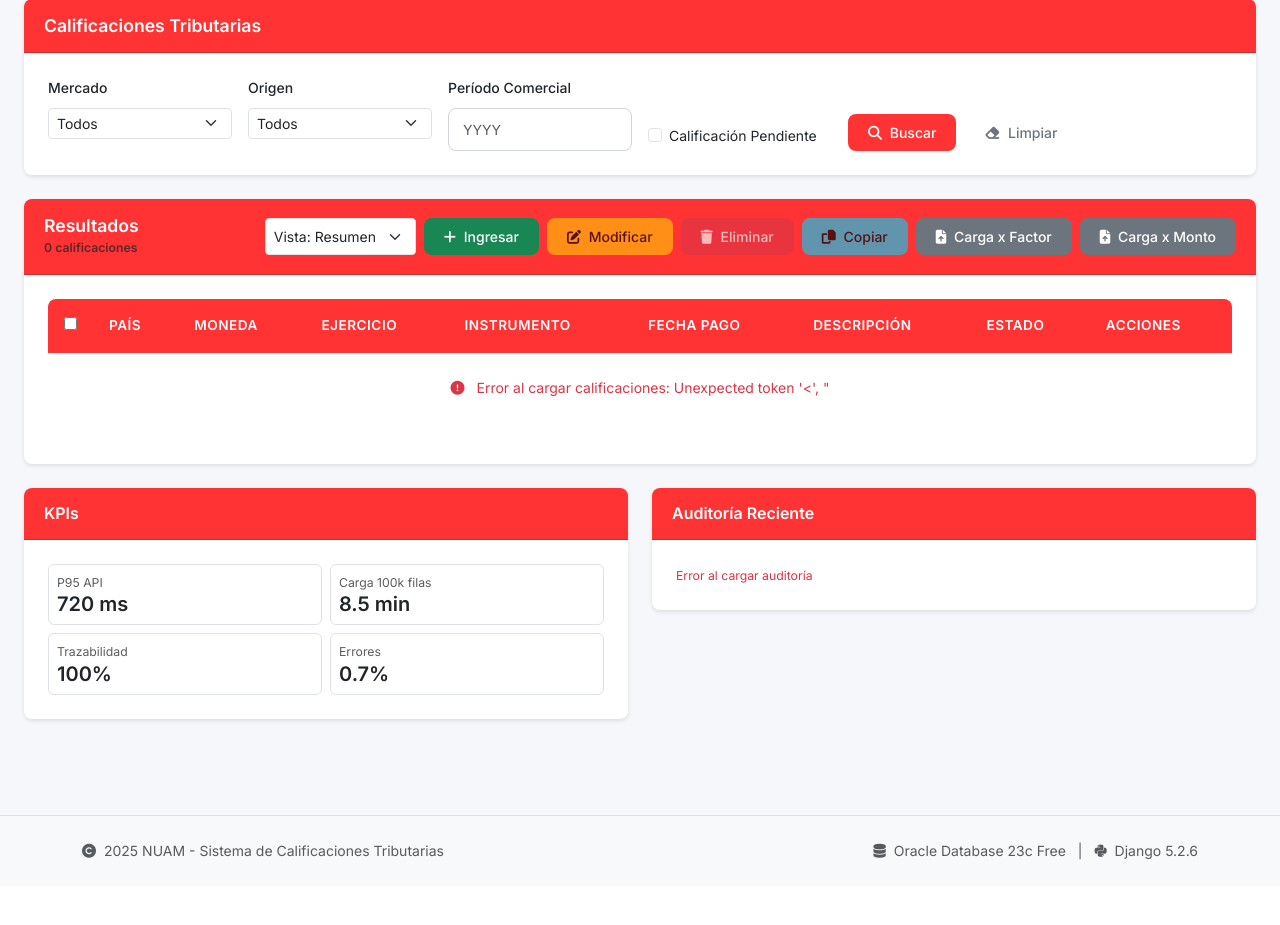
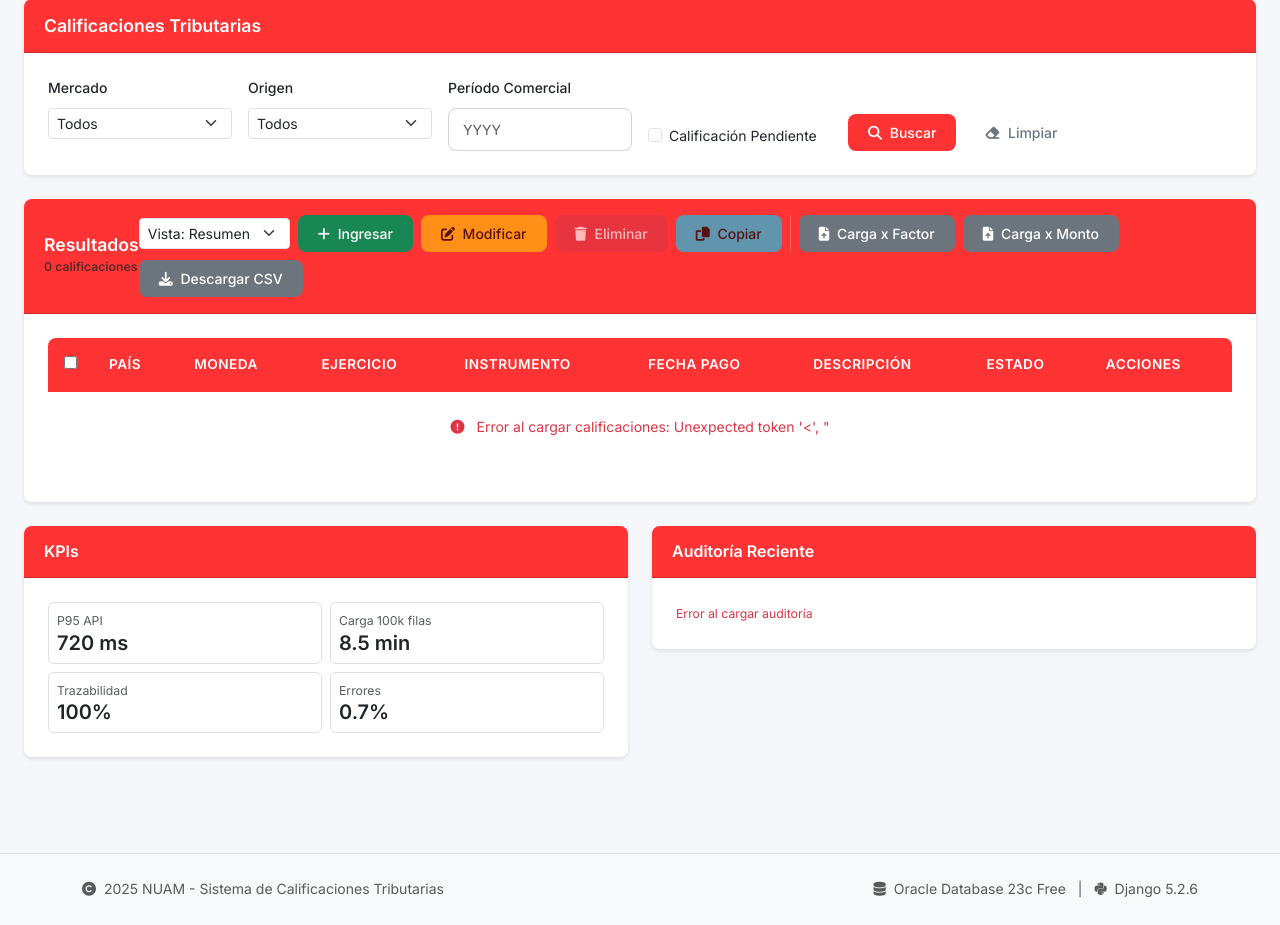
Before and after one commit to Tornadusk/NUAM, a Django app: page /calificaciones/mantenedor/ in a window 1280 px wide. Shown: the part 262-1187 px from the top of the page. Before the commit the page ends 1122 px from the top, so only its background shows below. Run offline with Django 5.2, Linux system fonts and the light colour scheme; the visitor is signed in with stand-in values (Sample User, id 1); data that the repository does not hold is empty.

Commit message:
feat: Implementar carga masiva x Factor con exportación CSV
- Agregar endpoint upload_factores para carga masiva de calificaciones
- Implementar cálculo automático de hash MD5 para carga_detalle
- Agregar botón Descargar CSV en header de Mantenedor
- Agregar botón Descargar CSV por fila en tabla de calificaciones
- Agregar enlace de descarga de formato CSV de ejemplo
- Navegación automática entre tabs tras carga masiva
- Mejorar manejo de errores con traceback detallado
- Incluir test_carga_factores.csv como plantilla de formato

```diff
--- a/templates/calificaciones/mantenedor.html
+++ b/templates/calificaciones/mantenedor.html
@@ -107,13 +107,13 @@
                         <h5 class="card-title mb-0">Resultados</h5>
                         <small class="text-muted"><span id="contadorCalificaciones">0</span> calificaciones</small>
                     </div>
-                    <div class="d-flex gap-2">
+                    <div class="d-flex gap-2 flex-wrap align-items-center">
                         <!-- Vista Toggle -->
                         <select class="form-select form-select-sm" id="vistaToggle" style="width: auto;">
                             <option value="resumen">Vista: Resumen</option>
                             <option value="completa">Vista: Completa</option>
                         </select>
-                        <!-- Botones Acciones -->
+                        <!-- Botones Acciones Primarias -->
                         <button class="btn btn-success btn-sm" onclick="abrirModalIngresar()">
                             <i class="fas fa-plus me-1"></i> Ingresar
                         </button>
@@ -126,11 +126,17 @@
                         <button class="btn btn-info btn-sm" onclick="copiarCalificacion()" id="btnCopiar" disabled>
                             <i class="fas fa-copy me-1"></i> Copiar
                         </button>
+                        <!-- Separador visual -->
+                        <div class="vr"></div>
+                        <!-- Botones Carga/Descarga -->
                         <button class="btn btn-secondary btn-sm" onclick="abrirModalCargaFactor()">
                             <i class="fas fa-file-upload me-1"></i> Carga x Factor
                         </button>
                         <button class="btn btn-secondary btn-sm" onclick="abrirModalCargaMonto()">
                             <i class="fas fa-file-upload me-1"></i> Carga x Monto
+                        </button>
+                        <button class="btn btn-secondary btn-sm" onclick="exportarCalificacionesCSV()">
+                            <i class="fas fa-download me-1"></i> Descargar CSV
                         </button>
                     </div>
                 </div>
@@ -236,8 +242,8 @@
                                     <input type="file" class="form-control" accept=".csv,.xlsx" required>
                                 </div>
                                 <div class="mb-3">
-                                    <a href="#" class="text-primary">
-                                        <i class="fas fa-eye me-1"></i> Ver formato de entrega
+                                    <a href="{% static 'files/formato_carga_factor.csv' %}" download="formato_carga_factor.csv" class="text-primary">
+                                        <i class="fas fa-download me-1"></i> Descargar formato CSV
                                     </a>
                                 </div>
                                 <button type="submit" class="btn btn-primary">
@@ -261,7 +267,7 @@
                                 </div>
                                 <div class="mb-3">
                                     <a href="#" class="text-primary">
-                                        <i class="fas fa-eye me-1"></i> Ver formato de entrega
+                                        <i class="fas fa-info-circle me-1"></i> Formato disponible próximamente
                                     </a>
                                 </div>
                                 <button type="button" class="btn btn-info mb-2" onclick="calcularFactores()">
--- /dev/null
+++ b/templates/static/files/formato_carga_factor.csv
@@ -0,0 +1,3 @@
+id_corredora,id_instrumento,id_fuente,id_moneda,ejercicio,fecha_pago,descripcion,ingreso_por_montos,acogido_sfut,secuencia_evento,F08,F09,F10,F11,F12,F13,F14,F15,F16,F17,F18,F19,F20,F21,F22,F23,F24,F25,F26,F27,F28,F29,F30,F31,F32,F33,F34,F35,F36,F37
+1,1,1,1,2023,2025-11-05,Calificación de prueba 1,false,true,00001,0.00001,0.00002,0.00003,,,,,,,,,,,,,,,,,,,,,,,,,,
+1,1,1,1,2024,2025-11-06,Calificación de prueba 2,false,false,00002,,0.00005,,0.00010,,,,,,,,,,,,,,,,,,,,,,0.00001,0.00001,,
--- a/templates/static/js/mantenedor/calificaciones.js
+++ b/templates/static/js/mantenedor/calificaciones.js
@@ -183,12 +183,17 @@ function renderCalificaciones() {
                 <span class="badge ${getEstadoBadgeClass(cal.estado)}">${cal.estado || 'borrador'}</span>
             </td>
             <td>
-                <button class="btn btn-sm btn-primary" onclick="editCalificacion(${cal.id_calificacion})">
-                    <i class="fas fa-edit"></i>
-                </button>
-                <button class="btn btn-sm btn-danger" onclick="deleteCalificacion(${cal.id_calificacion})">
-                    <i class="fas fa-trash"></i>
-                </button>
+                <div class="btn-group btn-group-sm" role="group">
+                    <button class="btn btn-primary" onclick="editCalificacion(${cal.id_calificacion})" title="Editar">
+                        <i class="fas fa-edit"></i>
+                    </button>
+                    <button class="btn btn-secondary" onclick="descargarCalificacionCSV(${cal.id_calificacion})" title="Descargar CSV">
+                        <i class="fas fa-download"></i>
+                    </button>
+                    <button class="btn btn-danger" onclick="deleteCalificacion(${cal.id_calificacion})" title="Eliminar">
+                        <i class="fas fa-trash"></i>
+                    </button>
+                </div>
             </td>
         </tr>
     `).join('');
@@ -876,3 +881,82 @@ export function deleteCalificacion(id) {
     selectedCalificacionId = id;
     eliminarCalificacion();
 }
+
+/**
+ * Exportar calificaciones visibles a CSV
+ */
+export async function exportarCalificacionesCSV() {
+    if (!calificacionesData || calificacionesData.length === 0) {
+        alert('No hay calificaciones para exportar');
+        return;
+    }
+
+    // Crear CSV desde los datos actuales
+    const headers = ['ID', 'Corredora', 'País', 'Instrumento', 'Moneda', 'Ejercicio', 'Fecha Pago', 'Descripción', 'Estado'];
+    const rows = calificacionesData.map(cal => [
+        cal.id_calificacion,
+        cal.id_corredora_nombre || '',
+        cal.id_corredora_pais_nombre || '',
+        cal.id_instrumento_nombre || '',
+        cal.id_moneda_codigo || '',
+        cal.ejercicio || '',
+        cal.fecha_pago || '',
+        (cal.descripcion || '').replace(/,/g, ';'), // Reemplazar comas en descripción
+        cal.estado || ''
+    ]);
+
+    // Crear contenido CSV
+    let csvContent = headers.join(',') + '\n';
+    rows.forEach(row => {
+        csvContent += row.join(',') + '\n';
+    });
+
+    // Descargar archivo
+    const blob = new Blob([csvContent], { type: 'text/csv;charset=utf-8;' });
+    const link = document.createElement('a');
+    const url = URL.createObjectURL(blob);
+    link.setAttribute('href', url);
+    link.setAttribute('download', `calificaciones_${new Date().toISOString().split('T')[0]}.csv`);
+    link.style.visibility = 'hidden';
+    document.body.appendChild(link);
+    link.click();
+    document.body.removeChild(link);
+}
+
+/**
+ * Descargar una calificación individual como CSV
+ */
+export function descargarCalificacionCSV(id) {
+    const cal = calificacionesData.find(c => c.id_calificacion === id);
+    if (!cal) {
+        alert('Calificación no encontrada');
+        return;
+    }
+
+    // Crear CSV con una sola fila
+    const headers = ['ID', 'Corredora', 'País', 'Instrumento', 'Moneda', 'Ejercicio', 'Fecha Pago', 'Descripción', 'Estado'];
+    const row = [
+        cal.id_calificacion,
+        cal.id_corredora_nombre || '',
+        cal.id_corredora_pais_nombre || '',
+        cal.id_instrumento_nombre || '',
+        cal.id_moneda_codigo || '',
+        cal.ejercicio || '',
+        cal.fecha_pago || '',
+        (cal.descripcion || '').replace(/,/g, ';'),
+        cal.estado || ''
+    ];
+
+    const csvContent = headers.join(',') + '\n' + row.join(',') + '\n';
+
+    // Descargar archivo
+    const blob = new Blob([csvContent], { type: 'text/csv;charset=utf-8;' });
+    const link = document.createElement('a');
+    const url = URL.createObjectURL(blob);
+    link.setAttribute('href', url);
+    link.setAttribute('download', `calificacion_${cal.id_calificacion}.csv`);
+    link.style.visibility = 'hidden';
+    document.body.appendChild(link);
+    link.click();
+    document.body.removeChild(link);
+}
--- a/templates/static/js/mantenedor/init.js
+++ b/templates/static/js/mantenedor/init.js
@@ -117,6 +117,8 @@ window.copiarCalificacion = Calificaciones.copiarCalificacion;
 window.buscarCalificaciones = Calificaciones.buscarCalificaciones;
 window.cargarCalificaciones = Calificaciones.cargarCalificaciones;
 window.limpiarFiltros = Calificaciones.limpiarFiltros;
+window.exportarCalificacionesCSV = Calificaciones.exportarCalificacionesCSV;
+window.descargarCalificacionCSV = Calificaciones.descargarCalificacionCSV;
 
 window.exportarCSV = Reportes.exportarCSV;
 window.exportarExcel = Reportes.exportarExcel;
```
